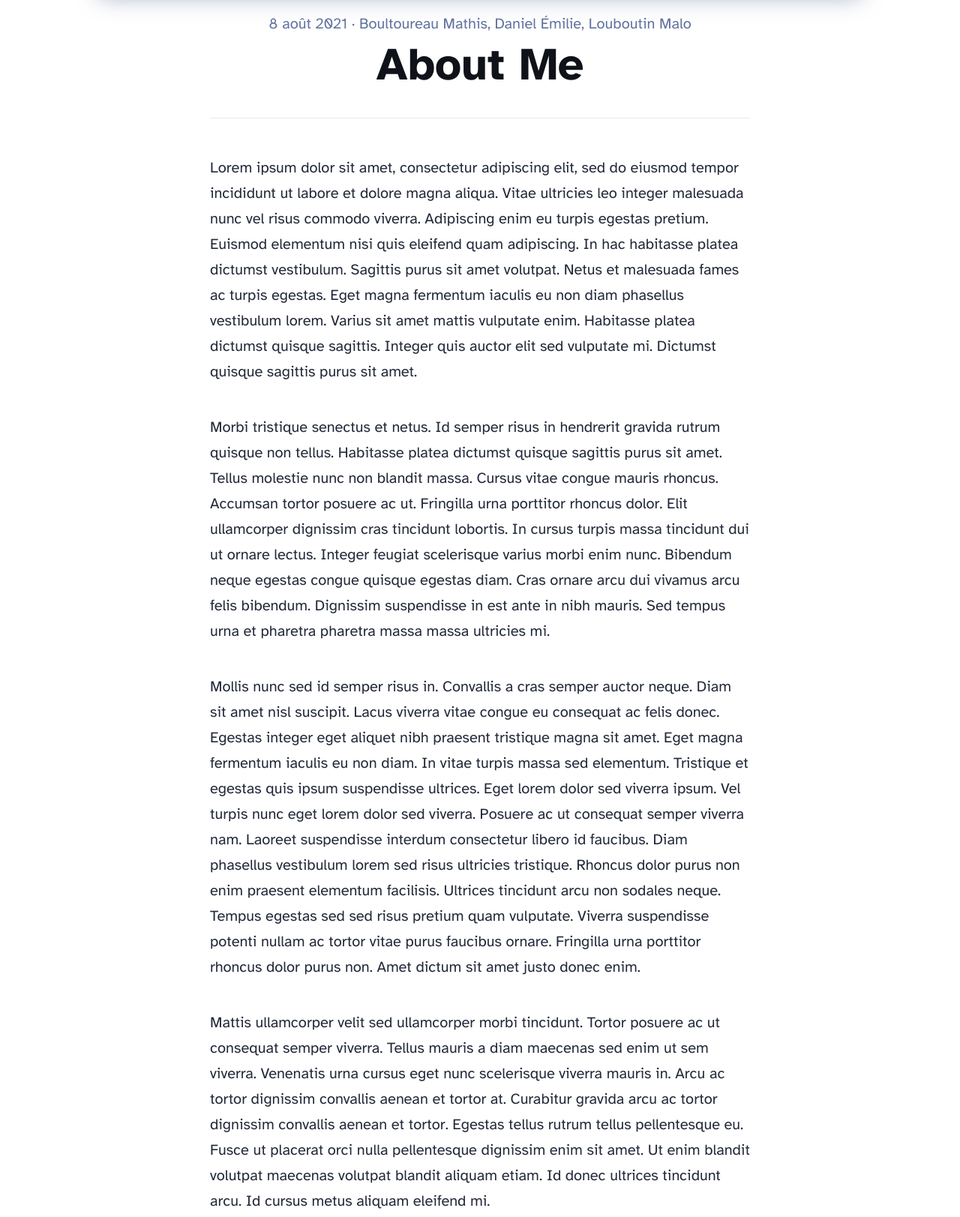
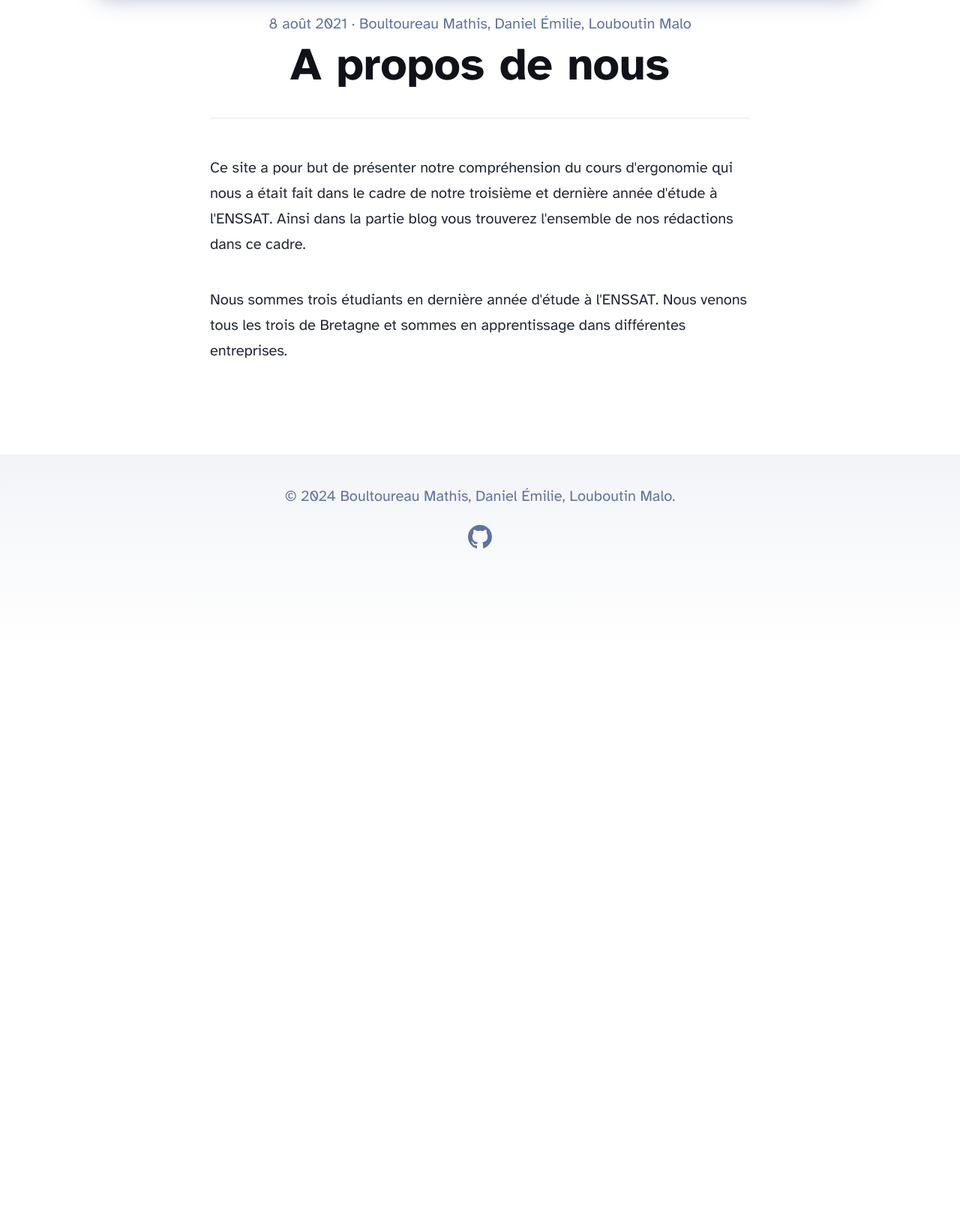
Before and after one commit to mboultoureau/projet-ergonomie, an Astro site: page /projet-ergonomie/about in a window 1280 px wide. Shown: the part 665-2288 px from the top of the page at 75% size. After the commit the page ends 1529 px from the top, so only its background shows below. Built offline with nearby package versions, Linux system fonts and the light colour scheme; Astro itself is replaced by a stand-in of ours.

Commit message:
Update about.astro

```diff
--- a/src/pages/about.astro
+++ b/src/pages/about.astro
@@ -3,61 +3,19 @@ import Layout from '../layouts/BlogPost.astro';
 ---
 
 <Layout
-	title="About Me"
-	description="Lorem ipsum dolor sit amet"
+	title="A propos de nous"
+	description="Cette page présente le but de ce site ainsi que ses auteurs"
 	pubDate={new Date('August 08 2021')}
 	heroImage="/blog-placeholder-about.jpg"
 	author="Boultoureau Mathis, Daniel Émilie, Louboutin Malo"
 >
 	<p>
-		Lorem ipsum dolor sit amet, consectetur adipiscing elit, sed do eiusmod tempor incididunt ut
-		labore et dolore magna aliqua. Vitae ultricies leo integer malesuada nunc vel risus commodo
-		viverra. Adipiscing enim eu turpis egestas pretium. Euismod elementum nisi quis eleifend quam
-		adipiscing. In hac habitasse platea dictumst vestibulum. Sagittis purus sit amet volutpat. Netus
-		et malesuada fames ac turpis egestas. Eget magna fermentum iaculis eu non diam phasellus
-		vestibulum lorem. Varius sit amet mattis vulputate enim. Habitasse platea dictumst quisque
-		sagittis. Integer quis auctor elit sed vulputate mi. Dictumst quisque sagittis purus sit amet.
+		Ce site a pour but de présenter notre compréhension du cours d'ergonomie qui nous a était fait dans le cadre de notre troisième et dernière année d'étude à l'ENSSAT. Ainsi dans la partie blog vous trouverez l'ensemble de nos rédactions dans ce cadre.
 	</p>
 
 	<p>
-		Morbi tristique senectus et netus. Id semper risus in hendrerit gravida rutrum quisque non
-		tellus. Habitasse platea dictumst quisque sagittis purus sit amet. Tellus molestie nunc non
-		blandit massa. Cursus vitae congue mauris rhoncus. Accumsan tortor posuere ac ut. Fringilla urna
-		porttitor rhoncus dolor. Elit ullamcorper dignissim cras tincidunt lobortis. In cursus turpis
-		massa tincidunt dui ut ornare lectus. Integer feugiat scelerisque varius morbi enim nunc.
-		Bibendum neque egestas congue quisque egestas diam. Cras ornare arcu dui vivamus arcu felis
-		bibendum. Dignissim suspendisse in est ante in nibh mauris. Sed tempus urna et pharetra pharetra
-		massa massa ultricies mi.
+		Nous sommes trois étudiants en dernière année d'étude à l'ENSSAT. Nous venons tous les trois de Bretagne et sommes en apprentissage dans différentes entreprises.
 	</p>
 
-	<p>
-		Mollis nunc sed id semper risus in. Convallis a cras semper auctor neque. Diam sit amet nisl
-		suscipit. Lacus viverra vitae congue eu consequat ac felis donec. Egestas integer eget aliquet
-		nibh praesent tristique magna sit amet. Eget magna fermentum iaculis eu non diam. In vitae
-		turpis massa sed elementum. Tristique et egestas quis ipsum suspendisse ultrices. Eget lorem
-		dolor sed viverra ipsum. Vel turpis nunc eget lorem dolor sed viverra. Posuere ac ut consequat
-		semper viverra nam. Laoreet suspendisse interdum consectetur libero id faucibus. Diam phasellus
-		vestibulum lorem sed risus ultricies tristique. Rhoncus dolor purus non enim praesent elementum
-		facilisis. Ultrices tincidunt arcu non sodales neque. Tempus egestas sed sed risus pretium quam
-		vulputate. Viverra suspendisse potenti nullam ac tortor vitae purus faucibus ornare. Fringilla
-		urna porttitor rhoncus dolor purus non. Amet dictum sit amet justo donec enim.
-	</p>
 
-	<p>
-		Mattis ullamcorper velit sed ullamcorper morbi tincidunt. Tortor posuere ac ut consequat semper
-		viverra. Tellus mauris a diam maecenas sed enim ut sem viverra. Venenatis urna cursus eget nunc
-		scelerisque viverra mauris in. Arcu ac tortor dignissim convallis aenean et tortor at. Curabitur
-		gravida arcu ac tortor dignissim convallis aenean et tortor. Egestas tellus rutrum tellus
-		pellentesque eu. Fusce ut placerat orci nulla pellentesque dignissim enim sit amet. Ut enim
-		blandit volutpat maecenas volutpat blandit aliquam etiam. Id donec ultrices tincidunt arcu. Id
-		cursus metus aliquam eleifend mi.
-	</p>
-
-	<p>
-		Tempus quam pellentesque nec nam aliquam sem. Risus at ultrices mi tempus imperdiet. Id porta
-		nibh venenatis cras sed felis eget velit. Ipsum a arcu cursus vitae. Facilisis magna etiam
-		tempor orci eu lobortis elementum. Tincidunt dui ut ornare lectus sit. Quisque non tellus orci
-		ac. Blandit libero volutpat sed cras. Nec tincidunt praesent semper feugiat nibh sed pulvinar
-		proin gravida. Egestas integer eget aliquet nibh praesent tristique magna.
-	</p>
 </Layout>
```
